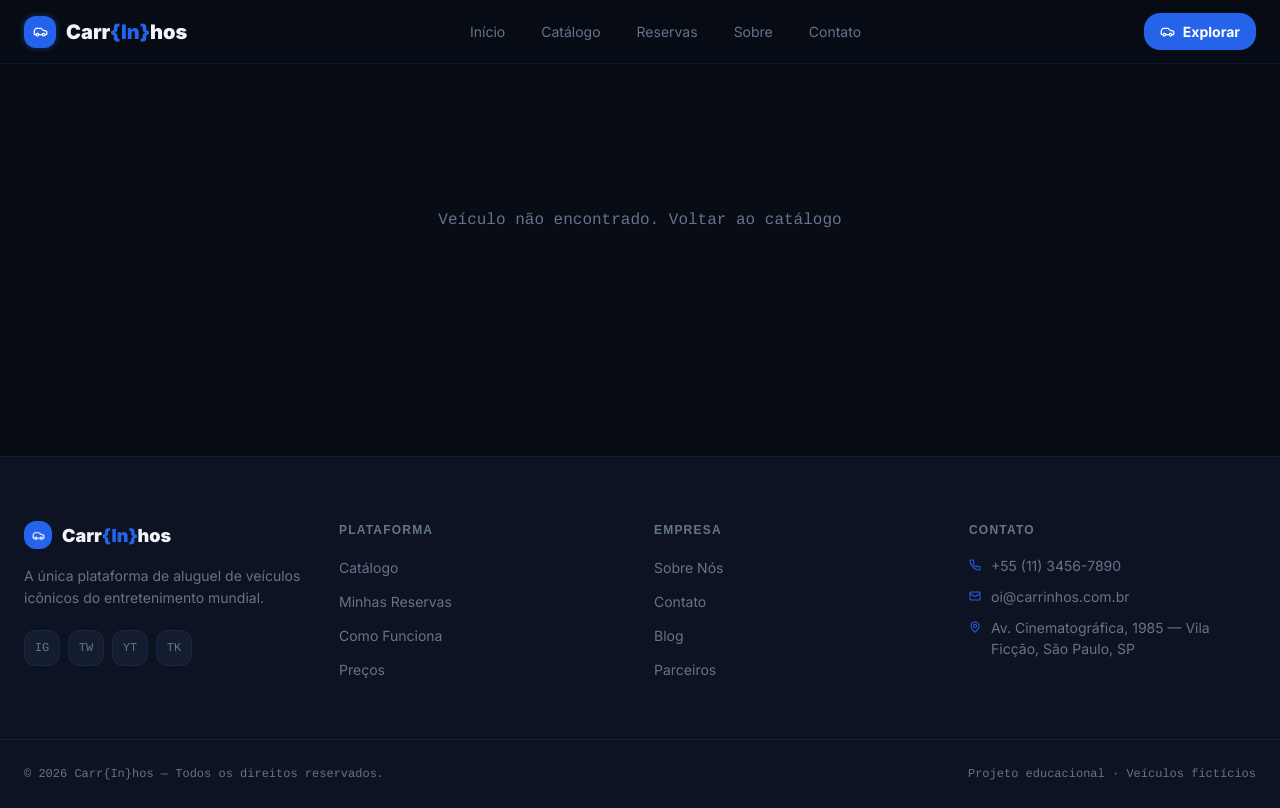
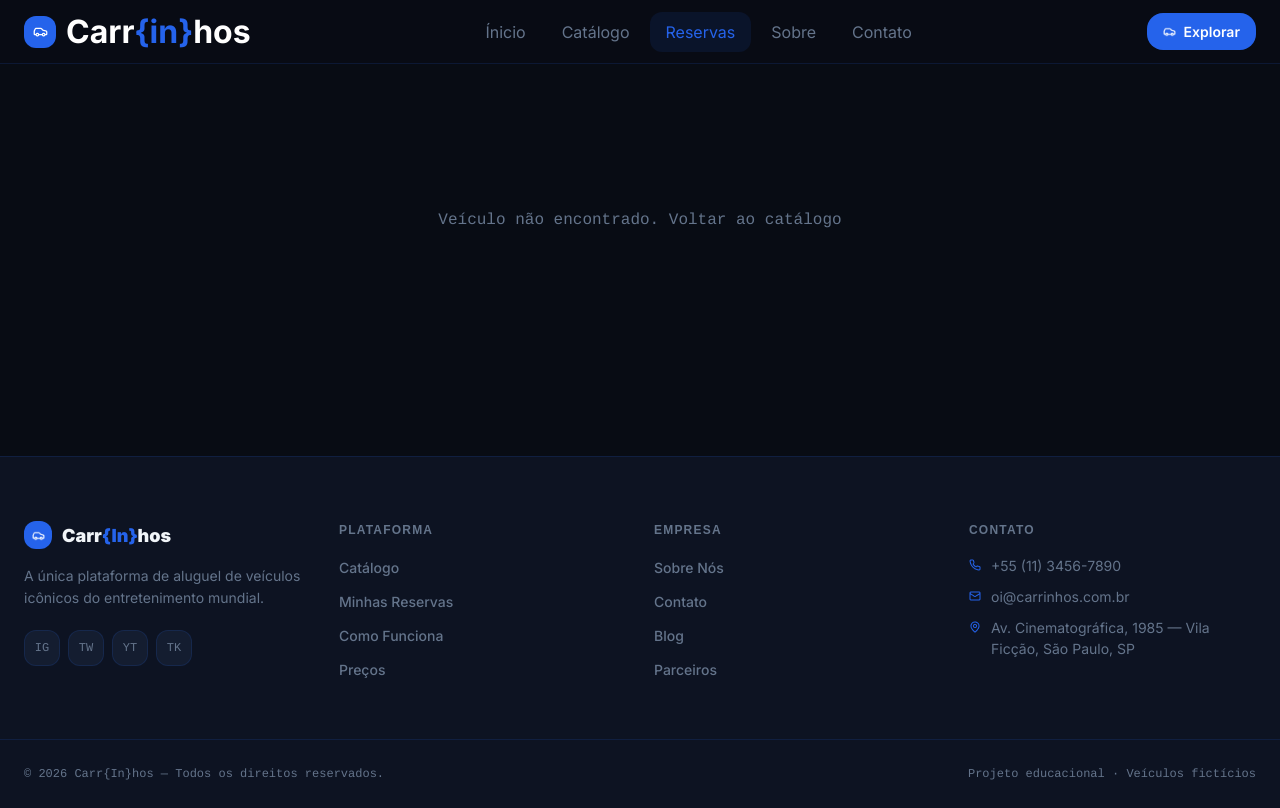
Before and after one commit to henriquevcm07/Projeto-Carrinhos, a website: page pages/agenda.html in a window 1280 px wide. Drawn offline with Linux system fonts and the light colour scheme; no server answers; a web font is replaced by a local one.

Commit message:
fix: padronizando o header da agenda

```diff
--- a/pages/agenda.html
+++ b/pages/agenda.html
@@ -6,48 +6,22 @@
     <title>Agenda do Veículo — Carr{In}hos</title>
     <link rel="stylesheet" href="../styles/general.css" />
     <link rel="stylesheet" href="../styles/agenda.css" />
+    <link rel="stylesheet" href="../styles/header.css">
   </head>
   <body>
-    <header class="site-header">
-      <a href="../index.html" class="logo">
-        <span class="logo-icon">
-          <img
-            src="../styles/images/logo_carrinho.png"
-            alt="Logo Carr{In}hos"
-          />
-        </span>
-        <span class="logo-text"
-          >Carr<span class="highlight">{In}</span>hos</span
-        >
-      </a>
-
-      <button
-        class="menu-toggle"
-        type="button"
-        aria-label="Abrir menu"
-        aria-expanded="false"
-        id="menu-toggle"
-      >
-        ☰
-      </button>
-
-      <nav class="main-nav" id="main-nav">
-        <a href="../index.html">Início</a>
-        <a href="catalogo.html">Catálogo</a>
-        <a href="reservas.html">Reservas</a>
-        <a href="sobre.html">Sobre</a>
-        <a href="contato.html">Contato</a>
-      </nav>
-
-      <a href="catalogo.html" class="btn btn-primary btn-explorar">
-        <span>
-          <img
-            src="../styles/images/logo_carrinho.png"
-            alt="Logo Carr{In}hos"
-          />
-        </span>
-        Explorar
-      </a>
+    <header>
+        <div class="títuloHeader">
+            <div class="logoHeader"><img  style="width: 15px; height:15px" src="../styles/images/logo-carrinhos.png" alt="logo com ícone de carro"></div>
+            <h1>Carr<span style="color:#2563EB;">{in}</span>hos</h1>
+        </div>
+        <nav>
+            <a href="../index.html">Ínicio</a>
+            <a href="catalogo.html">Catálogo</a>
+            <a id="self" href="reservas.html">Reservas</a>
+            <a href="sobre.html">Sobre</a>
+            <a href="contato.html">Contato</a>
+        </nav>
+        <a href="catalogo.html" class="btnExplorar"><img src="../styles/images/logo-carrinhos.png" alt="logo com ícone de carro"><p>Explorar</p></a>
     </header>
 
     <main class="container agenda-page">
```
